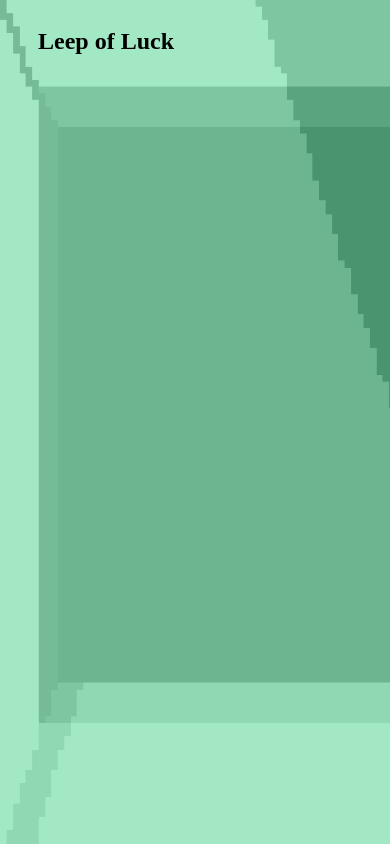
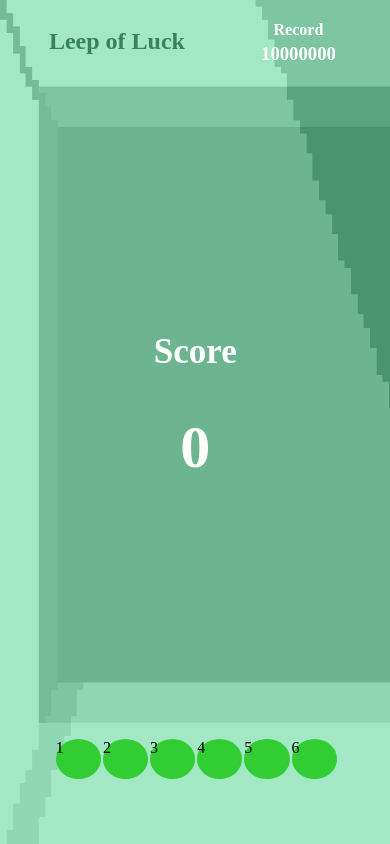
Before and after one commit to Cbazil/gameOfLuck, a plain HTML site: page index.html in a window 390 px wide. Drawn offline with nearby package versions, Linux system fonts and the light colour scheme.

Commit message:
pushing yesterday's work, layout complete

```diff
--- a/index.html
+++ b/index.html
@@ -44,17 +44,27 @@
     <div id="container">
       <div id="header">
         <div id="gameName"><h2>Leep of Luck</h2></div>
-        <div id="world-record"></div>
+        <div id="wRecord">
+          <h4>Record</h4>
+          <h3>10000000</h3>
+        </div>
       </div>
       <div id="score-container">
-        <h3 id="textScore"></h3>
-        <h2 id="playerScore"></h2>
+        <h2 id="textScore">Score</h2>
+        <h1 id="playerScore">0</h1>
       </div>
-      <div id="holes"></div>
+      <div id="holes">
+        <div id="hole 1" class="h" onclick={getNumber(this.id)}>1</div>
+        <div id="hole 2" class="h" onclick={getNumber(this.id)}>2</div>
+        <div id="hole 3" class="h" onclick={getNumber(this.id)}>3</div>
+        <div id="hole 4" class="h" onclick={getNumber(this.id)}>4</div>
+        <div id="hole 5" class="h" onclick={getNumber(this.id)}>5</div>
+        <div id="hole 6" class="h" onclick={getNumber(this.id)}>6</div>
+      </div>
     </div>
  </div>
   <!-- Project -->
   <script src="main.js"></script>
-  <script src="vueComp.js"></script>
+  <!-- <script src="vueComp.js"></script> -->
 </body>
 </html>
--- a/style.css
+++ b/style.css
@@ -36,7 +36,7 @@
 #holes {
   width: 100%;
   display: grid;
-  grid-template-columns: 1fr 1fr 1fr 1fr 1fr 1fr 1fr;
+  grid-template-columns: 1fr 1fr 1fr 1fr 1fr 1fr;
   grid-gap: 2%;
   position: relative;
 
@@ -74,13 +74,39 @@ html {
   }
   #header {
     height: 6vh;
-    width: 100%;
-    /* background-color: #FFFF66; */
-    margin-top: -5px;
-    padding: 5px 40px 5px 30px;
+    width: 95%;
+   /* background-color: #FFFF66; */
+    margin: 0px;
+    position: absolute;
+    display: grid;
+    grid-template-columns: 60% 40%;
+    /* padding: 5px 40px 5px 30px;*/
+  }
+  #gameName {
+   /*  background-color: #ccc; */
+    text-align: center;
+  }
+  #wRecord {
+    /* background-color: #ddd; */
+    text-align: center;
+    margin-top: -8px;
+  }
+  #wRecord > h3 {
+    margin-top: -18px;
+  }
+  #score-container {
+    width: 98%;
+    position: absolute;
+    top: 35vh;
+    background-color: peach;
+  }
+  #score-container > h1 {
+    font-size: 60px;
+  }
+  #score-container > h2 {
+    font-size: 35px;
   }
 }
-
 @media (min-width: 450px) {
   body {
    width: inherit;
@@ -94,3 +120,31 @@ html {
    bottom: 0;
   }
 }
+
+#gameName  {
+  color: #36835CFF;
+}
+#wRecord {
+  color: #fff;
+}
+#score-container {
+  color: #fff;
+  text-align: center;
+}
+#holes {
+  width: 74%;
+  /* background-color: pink; */
+  height: 10vh;
+  display: inline-flex;
+  position: absolute;
+  bottom: 4vh;
+  margin-left: 12vw;
+}
+
+.h {
+  width: 100%;
+  height: 40px;
+  border-radius: 70%;
+  background-color: limegreen;
+  margin: 5px 1px;
+}
```
